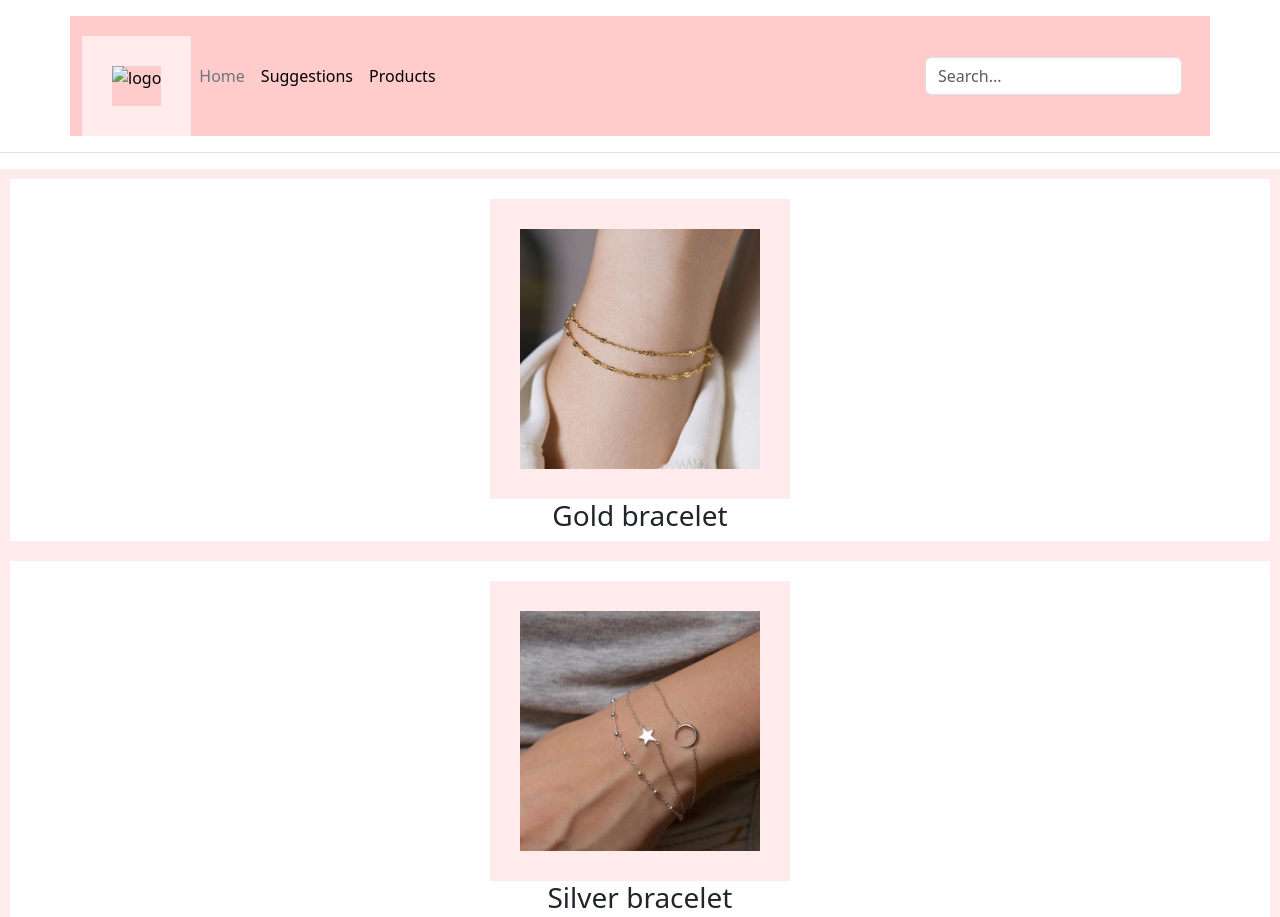
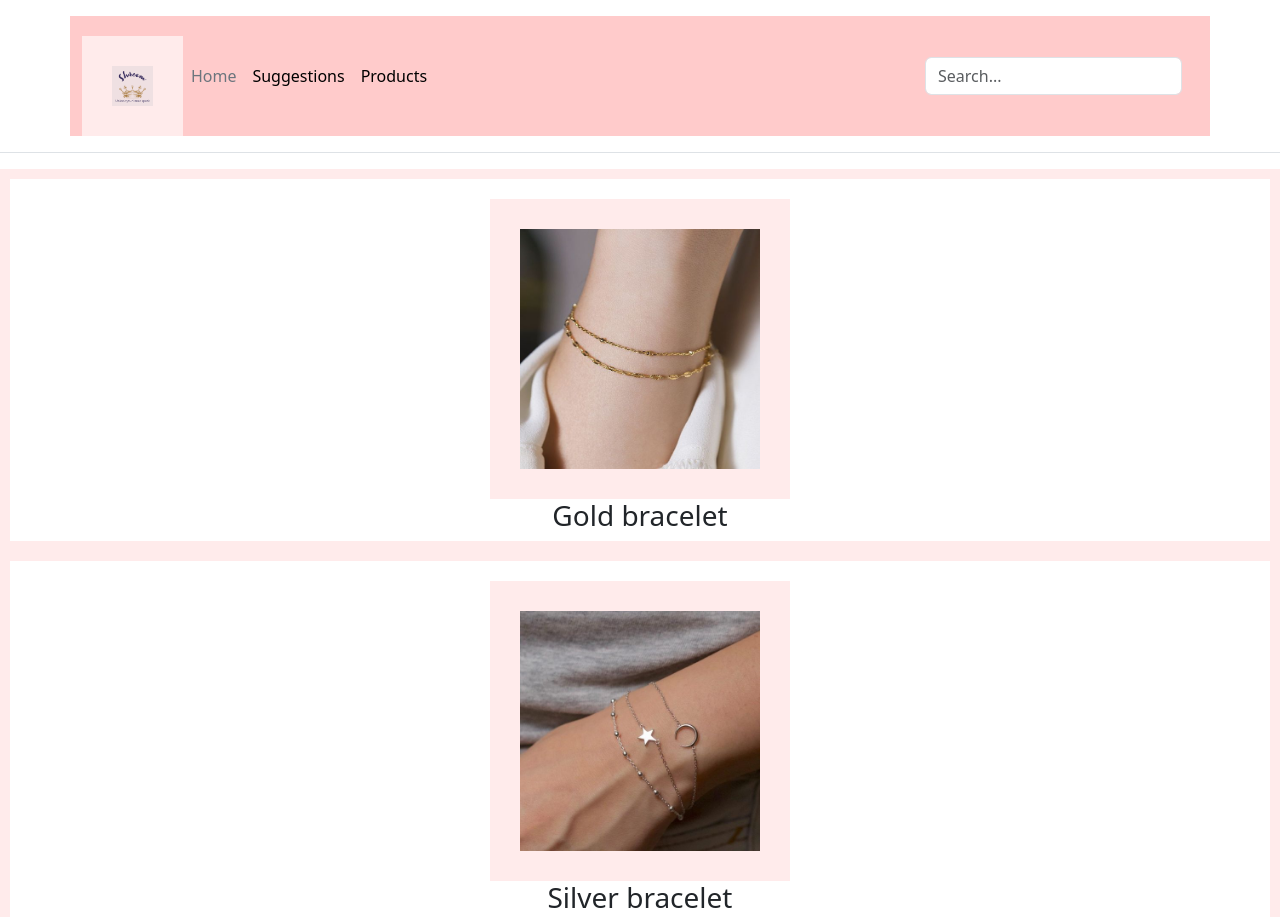
Before and after one commit to sprahasingh/shreem, a plain HTML site: page bracelet/bracelets.html in a window 1280 px wide. Shown: the top 917 px of the page. Drawn offline with nearby package versions, Linux system fonts and the light colour scheme; the site is published under a folder, as on GitHub Pages, so addresses that start at the root find nothing.

Commit message:
Update bracelets.html

```diff
--- a/bracelet/bracelets.html
+++ b/bracelet/bracelets.html
@@ -23,7 +23,7 @@
             href="/"
             class="d-flex align-items-center mb-2 mb-lg-0 link-body-emphasis text-decoration-none"
           >
-            <img src="/logo-png.png" alt="logo" height="100px">
+            <img src="../logo-png.png" alt="logo" height="100px">
               <use xlink:href="#bootstrap"></use>
             </svg>
           </a>
```
